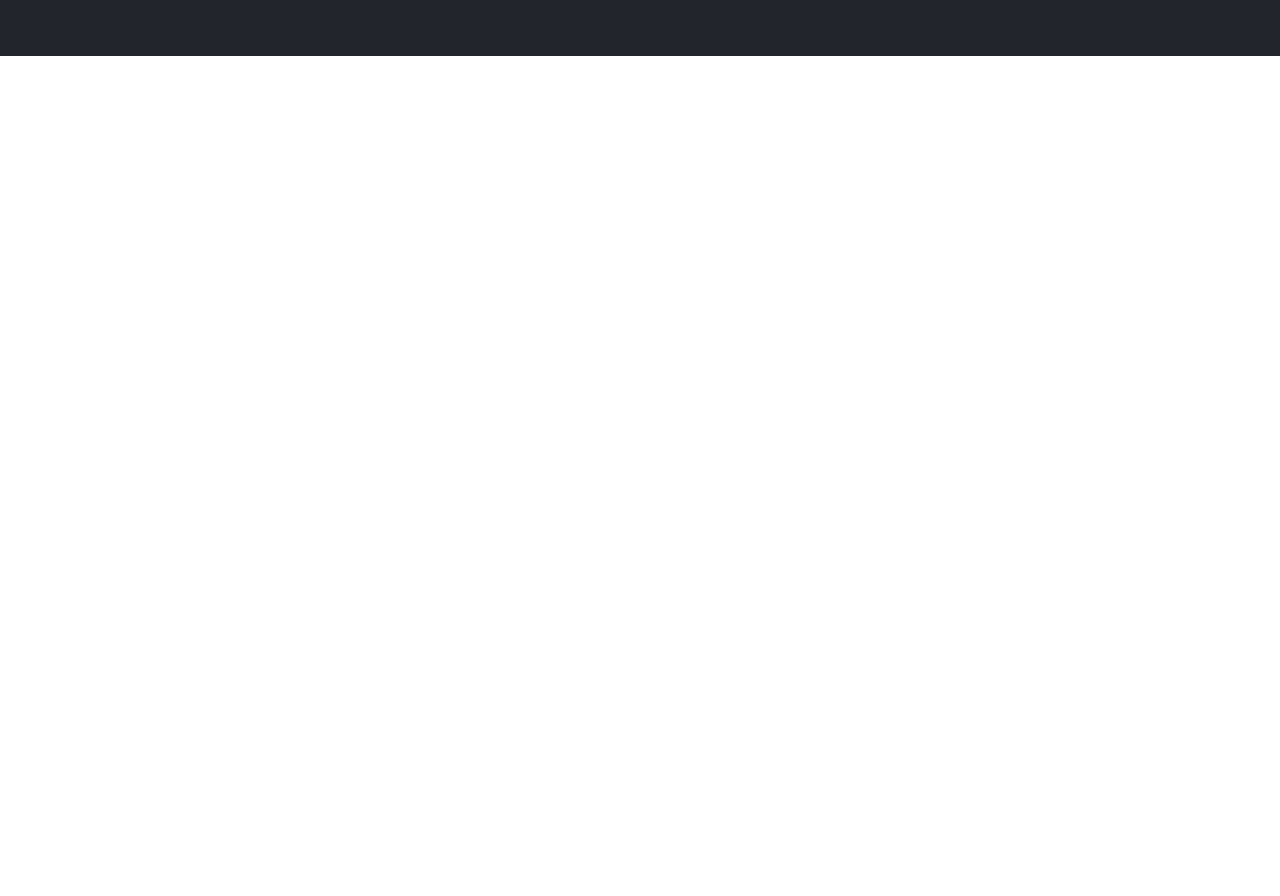
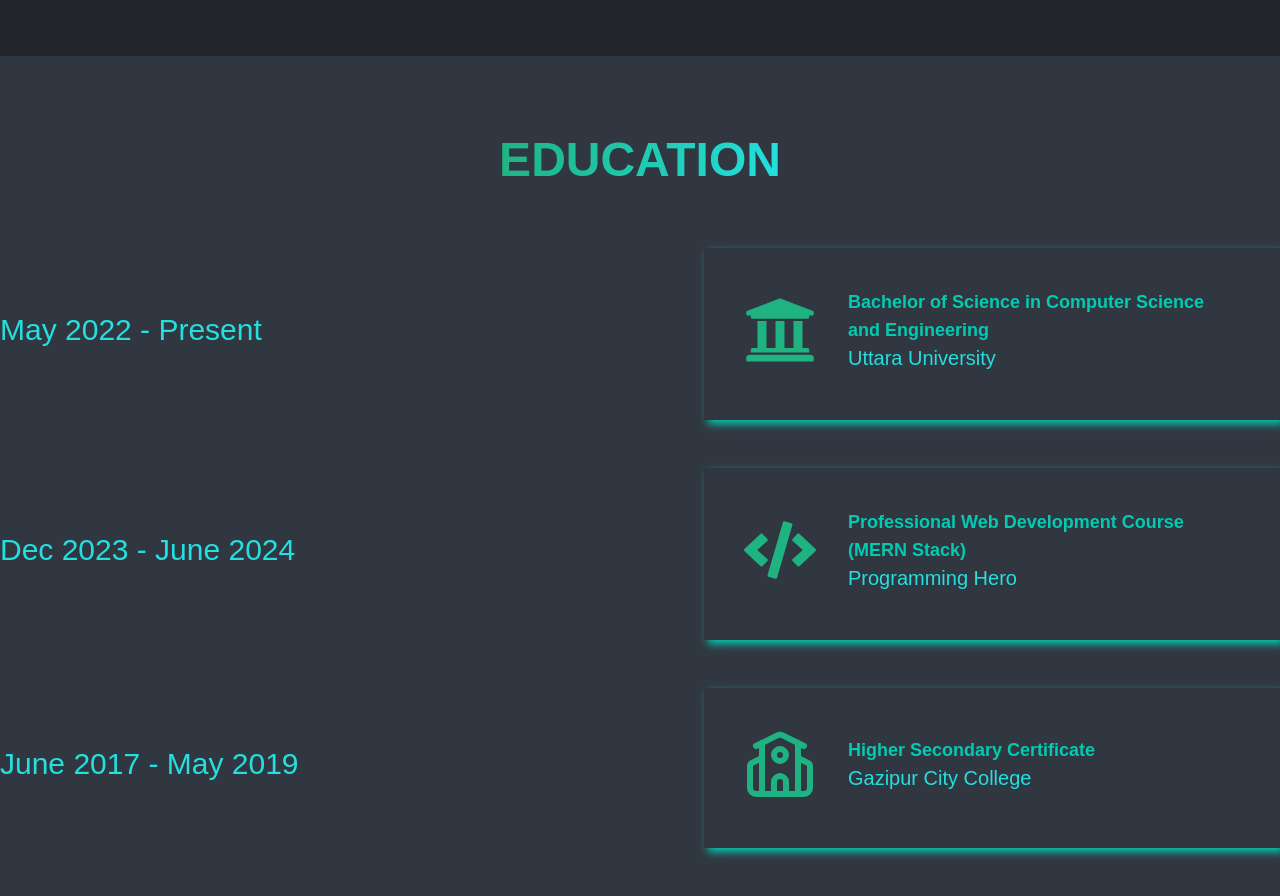
Before and after one commit to md-nasim-mondal/nasim-portfolio, a Next.js app: page / in a window 1280 px wide. Shown: the part 1540-2436 px from the top of the page. Before the commit the page ends 1596 px from the top, so only its background shows below. Built offline with nearby package versions, Linux system fonts and the light colour scheme.

Commit message:
made educations section

```diff
--- a/package.json
+++ b/package.json
@@ -14,9 +14,11 @@
     "@fortawesome/react-fontawesome": "^0.2.2",
     "@types/file-saver": "^2.0.7",
     "file-saver": "^2.0.5",
+    "framer-motion": "^12.4.10",
     "next": "15.2.1",
     "react": "^19.0.0",
-    "react-dom": "^19.0.0"
+    "react-dom": "^19.0.0",
+    "react-icons": "^5.5.0"
   },
   "devDependencies": {
     "@eslint/eslintrc": "^3",
--- a/src/app/page.tsx
+++ b/src/app/page.tsx
@@ -1,4 +1,5 @@
 import AboutMe from "@/components/Sections/HomPage/AboutMe";
+import Educations from "@/components/Sections/HomPage/Educations";
 import Header from "@/components/Sections/HomPage/Header";
 
 export default function Home() {
@@ -9,6 +10,7 @@ export default function Home() {
       </header>
       <main>
       <AboutMe/>
+      <Educations/>
       </main>
       <footer>
 
--- /dev/null
+++ b/src/components/Sections/Hompage/Educations.tsx
@@ -0,0 +1,133 @@
+"use client"
+import Container from "@/components/Shared/Container";
+import { motion } from "framer-motion";
+import { FaUniversity, FaCode } from "react-icons/fa";
+import { LuSchool } from "react-icons/lu";
+
+const Educations: React.FC = () => {
+  const yearColor = "text-[#24DFDE]";
+  const institutionColor = "text-[#03CAB0]";
+
+  return (
+    <section id="education" className="py-20 bg-[#313741] text-white">
+      <Container>
+        <motion.div
+          whileInView={{ opacity: 1, y: 0 }}
+          initial={{ opacity: 0, y: -100 }}
+          transition={{ duration: 0.5 }}
+        >
+          <h2 className="text-3xl md:text-5xl font-bold mb-16 text-center">
+            <span className="bg-gradient-to-r from-[#1FB382] to-[#24DFDE] bg-clip-text text-transparent">
+              EDUCATION
+            </span>
+          </h2>
+        </motion.div>
+        <div>
+          {/* University */}
+          <motion.div className="mb-20 lg:mb-12 flex flex-wrap-reverse items-center justify-center lg:justify-between gap-8 lg:gap-16">
+            <motion.div
+              whileInView={{ opacity: 1, x: 0 }}
+              initial={{ opacity: 0, x: -100 }}
+              transition={{ duration: 1 }}
+              className="w-full lg:w-1/4"
+            >
+              <p className={`mb-2 text-xl md:text-3xl text-center lg:text-start ${yearColor}`}>
+                May 2022 - Present
+              </p>
+            </motion.div>
+
+            <motion.div
+              whileInView={{ opacity: 1, x: 0 }}
+              initial={{ opacity: 0, x: 100 }}
+              transition={{ duration: 0.5 }}
+              style={{ boxShadow: "4px 4px 8px #03CAB0" }}
+              className="w-full max-w-xl lg:w-3/4"
+            >
+              <h6 className="mb-2 p-10 flex justify-center items-center gap-8">
+                <div className="text-7xl text-[#1FB382]">
+                  <FaUniversity />
+                </div>
+                <div>
+                  <p className={`font-semibold text-lg ${institutionColor}`}>
+                    Bachelor of Science in Computer Science and Engineering
+                  </p>
+                  <p className={`text-[#24DFDE] text-xl`}>Uttara University</p>
+                </div>
+              </h6>
+            </motion.div>
+          </motion.div>
+
+          {/* Course */}
+          <motion.div className="mb-20 lg:mb-12 flex flex-wrap-reverse items-center justify-center lg:justify-between gap-8 lg:gap-16">
+            <motion.div
+              whileInView={{ opacity: 1, x: 0 }}
+              initial={{ opacity: 0, x: -100 }}
+              transition={{ duration: 1 }}
+              className="w-full lg:w-1/4"
+            >
+              <p className={`mb-2 text-xl md:text-3xl text-center lg:text-start ${yearColor}`}>
+                Dec 2023 - June 2024
+              </p>
+            </motion.div>
+
+            <motion.div
+              whileInView={{ opacity: 1, x: 0 }}
+              initial={{ opacity: 0, x: 100 }}
+              transition={{ duration: 0.5 }}
+              style={{ boxShadow: "4px 4px 8px #03CAB0" }}
+              className="w-full max-w-xl lg:w-3/4"
+            >
+              <h6 className="mb-2 p-10 flex justify-center items-center gap-8">
+                <div className="text-7xl text-[#1FB382]">
+                  <FaCode />
+                </div>
+                <div>
+                  <p className={`font-semibold text-lg ${institutionColor}`}>
+                    Professional Web Development Course (MERN Stack)
+                  </p>
+                  <p className={`text-[#24DFDE] text-xl`}>Programming Hero</p>
+                </div>
+              </h6>
+            </motion.div>
+          </motion.div>
+
+          {/* College */}
+          <motion.div className="mb-20 lg:mb-12 flex flex-wrap-reverse items-center justify-center lg:justify-between gap-8 lg:gap-16">
+            <motion.div
+              whileInView={{ opacity: 1, x: 0 }}
+              initial={{ opacity: 0, x: -100 }}
+              transition={{ duration: 1 }}
+              className="w-full lg:w-1/4"
+            >
+              <p className={`mb-2 text-xl md:text-3xl text-center lg:text-start ${yearColor}`}>
+                June 2017 - May 2019
+              </p>
+            </motion.div>
+
+            <motion.div
+              whileInView={{ opacity: 1, x: 0 }}
+              initial={{ opacity: 0, x: 100 }}
+              transition={{ duration: 0.5 }}
+              style={{ boxShadow: "4px 4px 8px #03CAB0" }}
+              className="w-full max-w-xl lg:w-3/4"
+            >
+              <h6 className="mb-2 p-10 flex items-center gap-8">
+                <div className="text-7xl text-[#1FB382]">
+                  <LuSchool />
+                </div>
+                <div>
+                  <p className={`font-semibold text-lg ${institutionColor}`}>
+                    Higher Secondary Certificate
+                  </p>
+                  <p className={`text-[#24DFDE] text-xl`}>Gazipur City College</p>
+                </div>
+              </h6>
+            </motion.div>
+          </motion.div>
+        </div>
+      </Container>
+    </section>
+  );
+};
+
+export default Educations;
```
Also changed, not shown: 1 other file (tests, documents, lock files or other folders).
